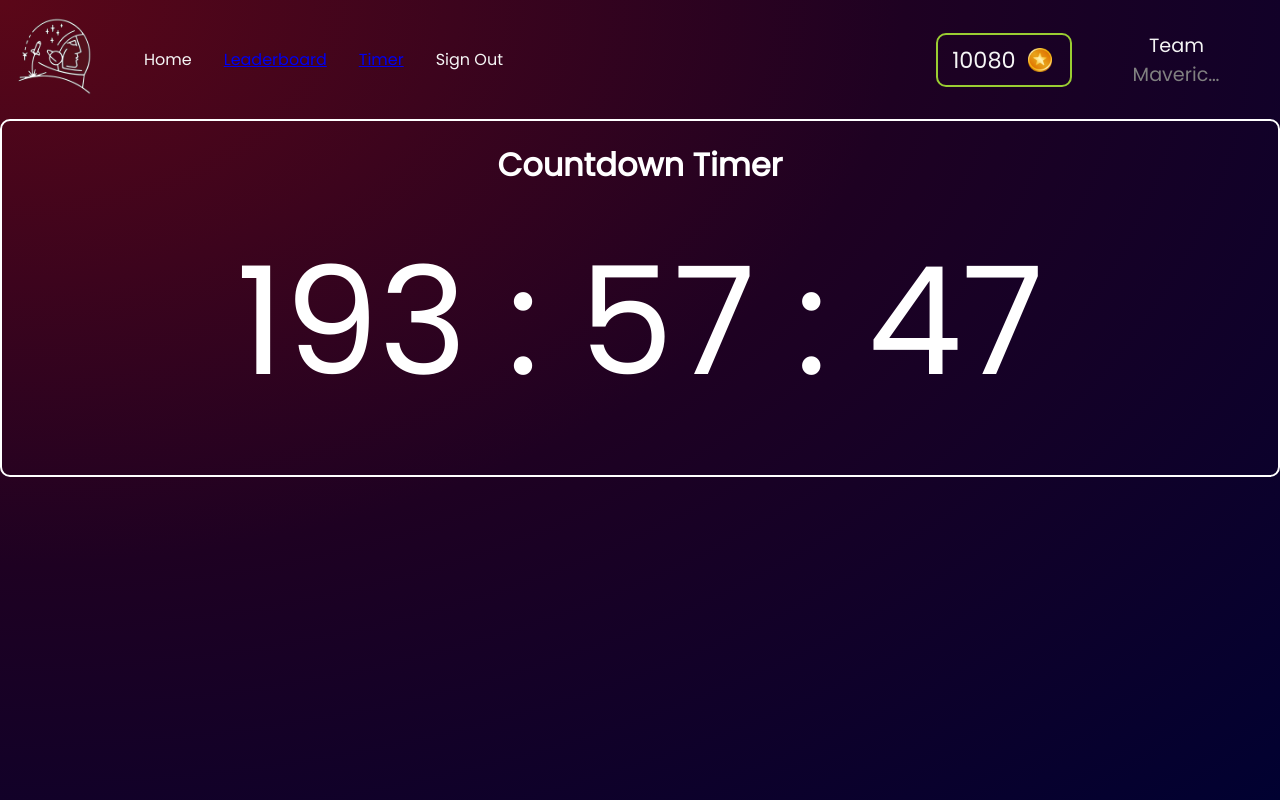
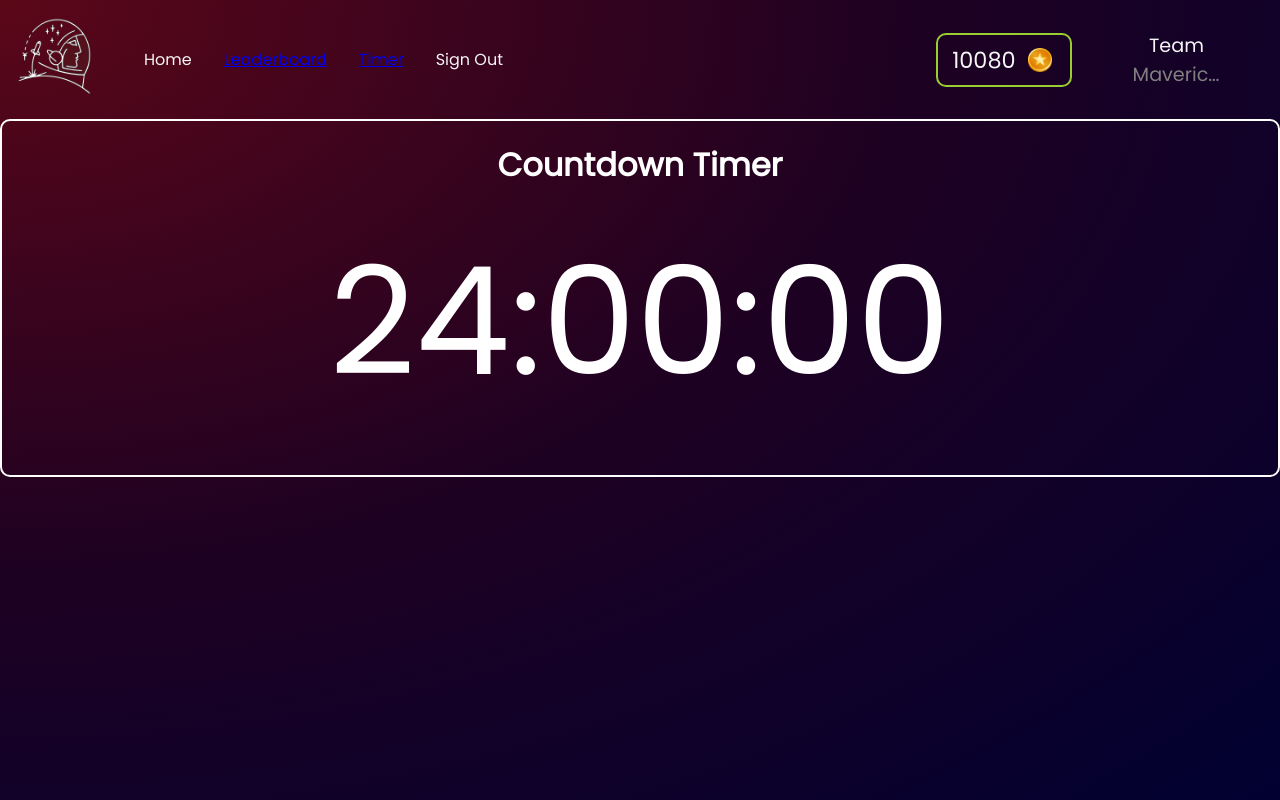
Before and after one commit to IEEE-PESIT-Student-Branch/kalpana2024, a React (Create React App) app in the folder client/: page /timer in a window 1280 px wide. Built offline with nearby package versions, Linux system fonts and the light colour scheme; the HTML template or start-up script is replaced by a standard one.

Commit message:
changes to timer and leaderboard

```diff
--- a/client/src/components/leaderboard/profiles.js
+++ b/client/src/components/leaderboard/profiles.js
@@ -12,6 +12,12 @@ export default function Profiles({ Leaderboard }) {
         </div>
         <div className="item">
           <h2>Wave 2</h2>
+        </div>
+        <div className="item">
+          <h2>Wave 3</h2>
+        </div>
+        <div className="item">
+          <h2>Wave 4</h2>
         </div>
         <div className="item">
           <h2>Total</h2>
@@ -39,6 +45,12 @@ function renderProfiles(data) {
           <h3 className='name text-dark'>{value.wave2}</h3>
           </div>
           <div className="item">
+          <h3 className='name text-dark'>{value.wave3}</h3>
+          </div>
+          <div className="item">
+          <h3 className='name text-dark'>{value.wave4}</h3>
+          </div>
+          <div className="item">
             <span>{value.total}</span>
           </div>
         </div>
--- a/client/src/components/timer/timer.js
+++ b/client/src/components/timer/timer.js
@@ -1,40 +1,39 @@
 import React, { useState, useEffect } from 'react';
-import './index.css';
-
+import './index.css'
 const Timer = () => {
-  const startDate = new Date(2024, 2, 15, 17, 0, 0); // March is 2 because months are zero-indexed
-  const endTime = startDate.getTime() + 24 * 60 * 60 * 1000; // 24 hours in milliseconds
-  const [time, setTime] = useState(Math.floor((endTime - Date.now()) / 1000));
+  const [currentTime, setCurrentTime] = useState('24:00:00');
+  const targetDate = new Date('March 15, 2024 17:00:00'); // 5 PM on March 15th
 
   useEffect(() => {
-    const intervalId = setInterval(() => {
-      setTime((prevTime) => {
-        if (prevTime > 0) {
-          return prevTime - 1;
-        } else {
-          clearInterval(intervalId);
-          return 0;
-        }
-      });
-    }, 1000);
+    const updateTimer = () => {
+      const now = new Date();
+      if (now >= targetDate) {
+        const diff = targetDate.getTime() + (24 * 60 * 60 * 1000) - now.getTime();
+
+        // Ensure diff is non-negative (handles case where target date has passed)
+        const remainingTime = Math.max(diff, 0);
+
+        // Calculate remaining time in milliseconds
+        const days = Math.floor(remainingTime / (1000 * 60 * 60 * 24));
+        const hours = Math.floor((remainingTime % (1000 * 60 * 60 * 24)) / (1000 * 60 * 60));
+        const minutes = Math.floor((remainingTime % (1000 * 60 * 60)) / (1000 * 60));
+        const seconds = Math.floor((remainingTime % (1000 * 60)) / 1000);
+
+        setCurrentTime(`${days.toString().padStart(2, '0')}:${hours.toString().padStart(2, '0')}:${minutes.toString().padStart(2, '0')}:${seconds.toString().padStart(2, '0')}`);
+      }
+    };
+
+    // Initial update and cleanup function
+    updateTimer();
+    const intervalId = setInterval(updateTimer, 1000); // Update every second
 
     return () => clearInterval(intervalId);
   }, []);
 
-  const formatTime = (seconds) => {
-    const hours = Math.floor(seconds / 3600);
-    const minutes = Math.floor((seconds % 3600) / 60);
-    const secondsRemaining = seconds % 60;
-
-    return `${String(hours).padStart(2, '0')} : ${String(minutes).padStart(2, '0')} : ${String(
-      secondsRemaining
-    ).padStart(2, '0')}`;
-  };
-
   return (
     <div className="timer-container">
       <h1 className="timer-heading">Countdown Timer</h1>
-      <p className="timer-text">{formatTime(time)}</p>
+      <div className="timer-text">{currentTime}</div>
     </div>
   );
 };
```
Also changed, not shown: 1 other file (tests, documents, lock files or other folders).
